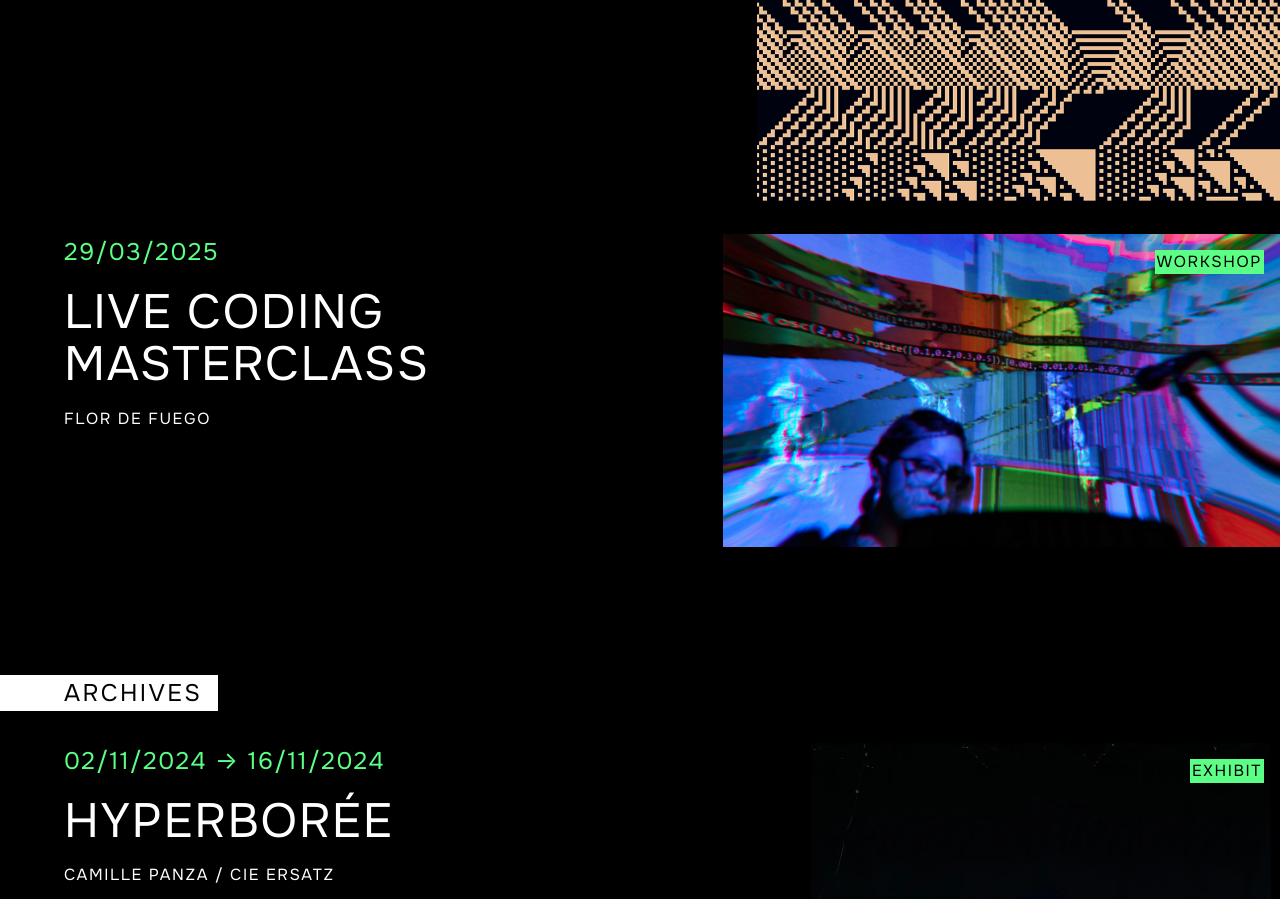
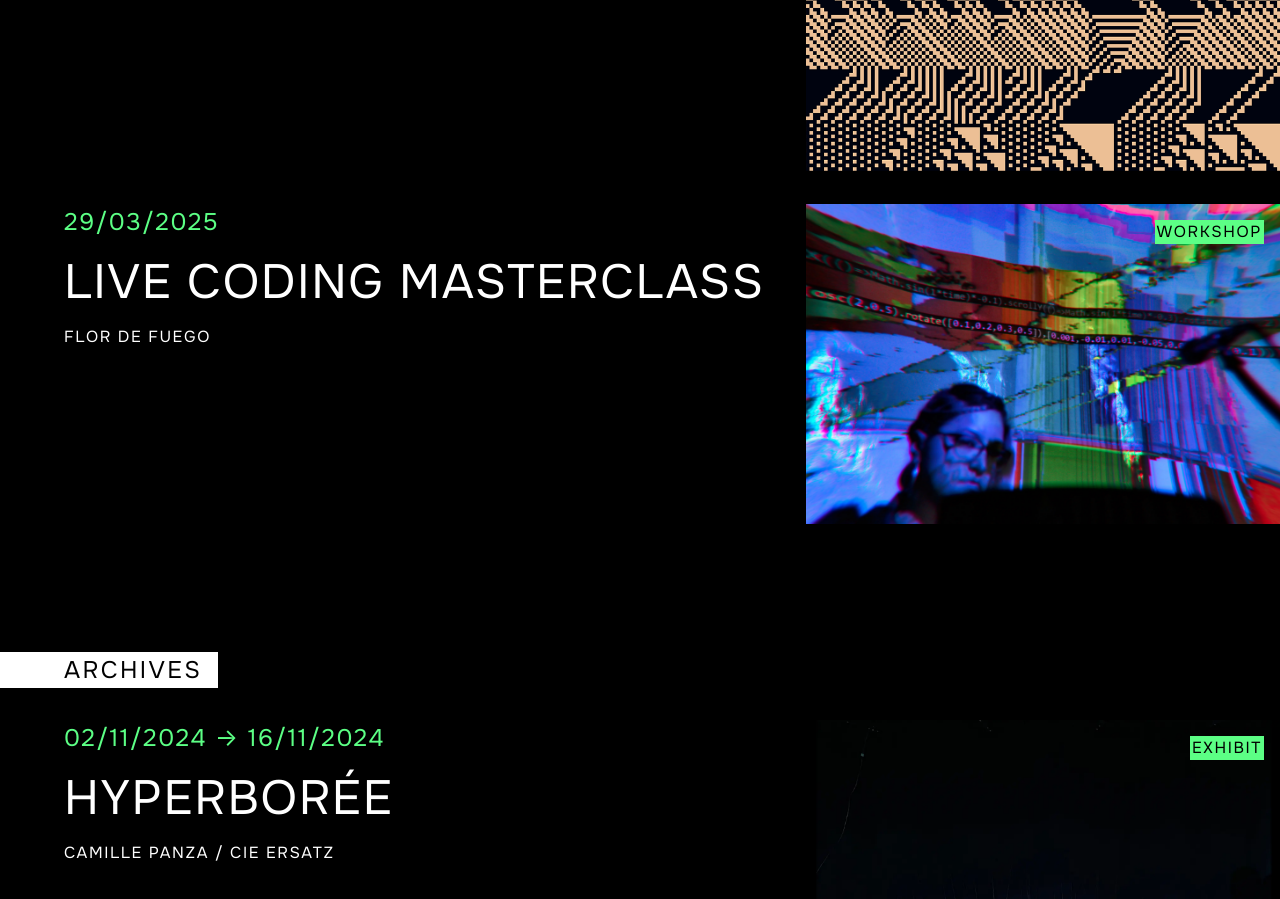
Before and after one commit to 3000d/overflow, an Astro site: page / in a window 1280 px wide. Shown: the part 780-1679 px from the top of the page. Built offline with nearby package versions, Linux system fonts and the light colour scheme; Astro itself is replaced by a stand-in of ours.

Commit message:
Fix event cover ratio and layout (lack of) centering

```diff
--- a/src/components/EventList.astro
+++ b/src/components/EventList.astro
@@ -28,11 +28,12 @@ const getEventLink = (id) => `/events/${id}`;
 
   .event {
     display: flex;
+    flex-direction: column-reverse;
     justify-content: space-between;
-    flex-direction: column-reverse;
     position: relative;
 
     @include mq.tablet {
+      height: 320px;
       flex-direction: row;
       gap: var(--spacing-l);
       padding-right: 0;
@@ -48,6 +49,11 @@ const getEventLink = (id) => `/events/${id}`;
     @include mq.tablet {
       gap: var(--spacing-m);
       margin-top: 0;
+      width: 50%;
+    }
+
+    @include mq.desktop {
+      width: 60%;
     }
   }
 
@@ -75,12 +81,23 @@ const getEventLink = (id) => `/events/${id}`;
   }
 
   .event-cover {
+    overflow: hidden;
+
     @include mq.tablet {
+      width: 50%;
+    }
+
+    @include mq.desktop {
+      width: 40%;
+    }
+
+    a {
+      display: block;
+      height: 100%;
     }
 
     img {
-      max-width: 100%;
-      height: auto;
+      height: 100%;
       object-fit: cover;
     }
   }
--- a/src/components/GlobalStyles.astro
+++ b/src/components/GlobalStyles.astro
@@ -92,7 +92,7 @@
       'Helvetica Neue',
       sans-serif;
 
-    margin: 0;
+    margin: 0 auto;
     max-width: var(--breakpoint-large);
     width: 100%;
   }
```
